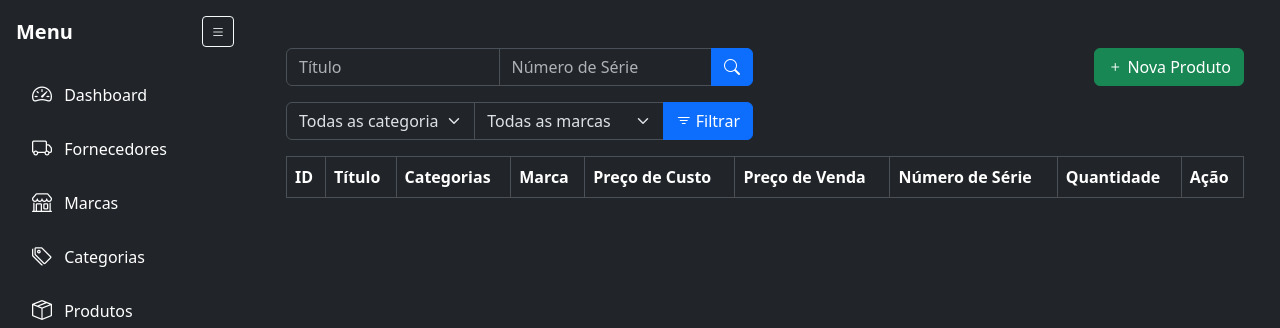
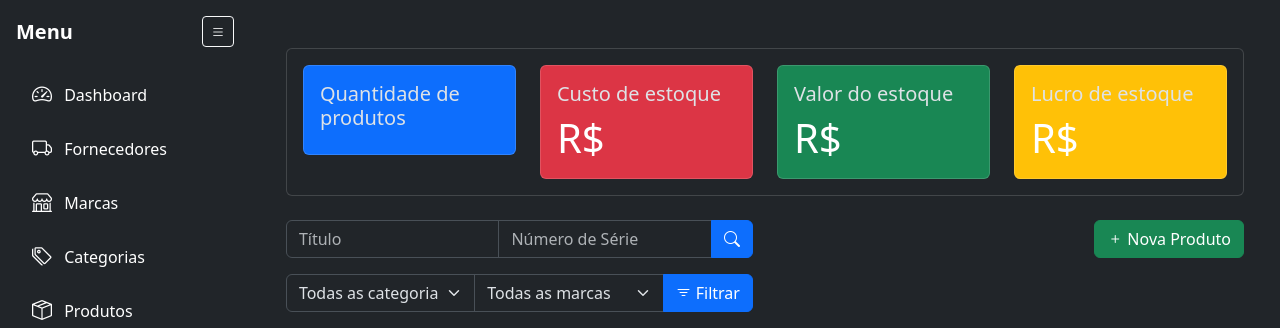
Before and after one commit to Jean-Costaa/SGE, a Django app: template products/templates/product_list.html in a window 1280 px wide. Shown: the part 56-384 px from the top of the page. Run offline with Django 5.2, Linux system fonts and the light colour scheme; the template is opened without the code that fills it, so the values that code supplies are empty.

Commit message:
Adicionando métricas na tela de produtos

```diff
--- a/products/templates/product_list.html
+++ b/products/templates/product_list.html
@@ -5,6 +5,10 @@ SGE - Produtos
 {% endblock %}
 
 {% block content %}
+
+{% include 'components/_product_metrics.html' %}
+
+<div class="mt-4"></div>
 
 <div class="row mb-3">
     <div class="col-md-6">
--- a/products/views.py
+++ b/products/views.py
@@ -1,6 +1,7 @@
 from django.urls import reverse_lazy
 from django.views.generic import ListView, CreateView, DetailView, UpdateView, DeleteView
 from . import models, forms
+from app import metrics
 from categories.models import Category
 from brands.models import Brand
 
@@ -37,6 +38,7 @@ class ProductListView(ListView):
     def get_context_data(self, **kwargs):
         context = super().get_context_data(**kwargs)
         context['categories'] = Category.objects.all()
+        context['product_metrics'] = metrics.get_product_metrics()
         context['brands'] = Brand.objects.all()
         return context
 
```
